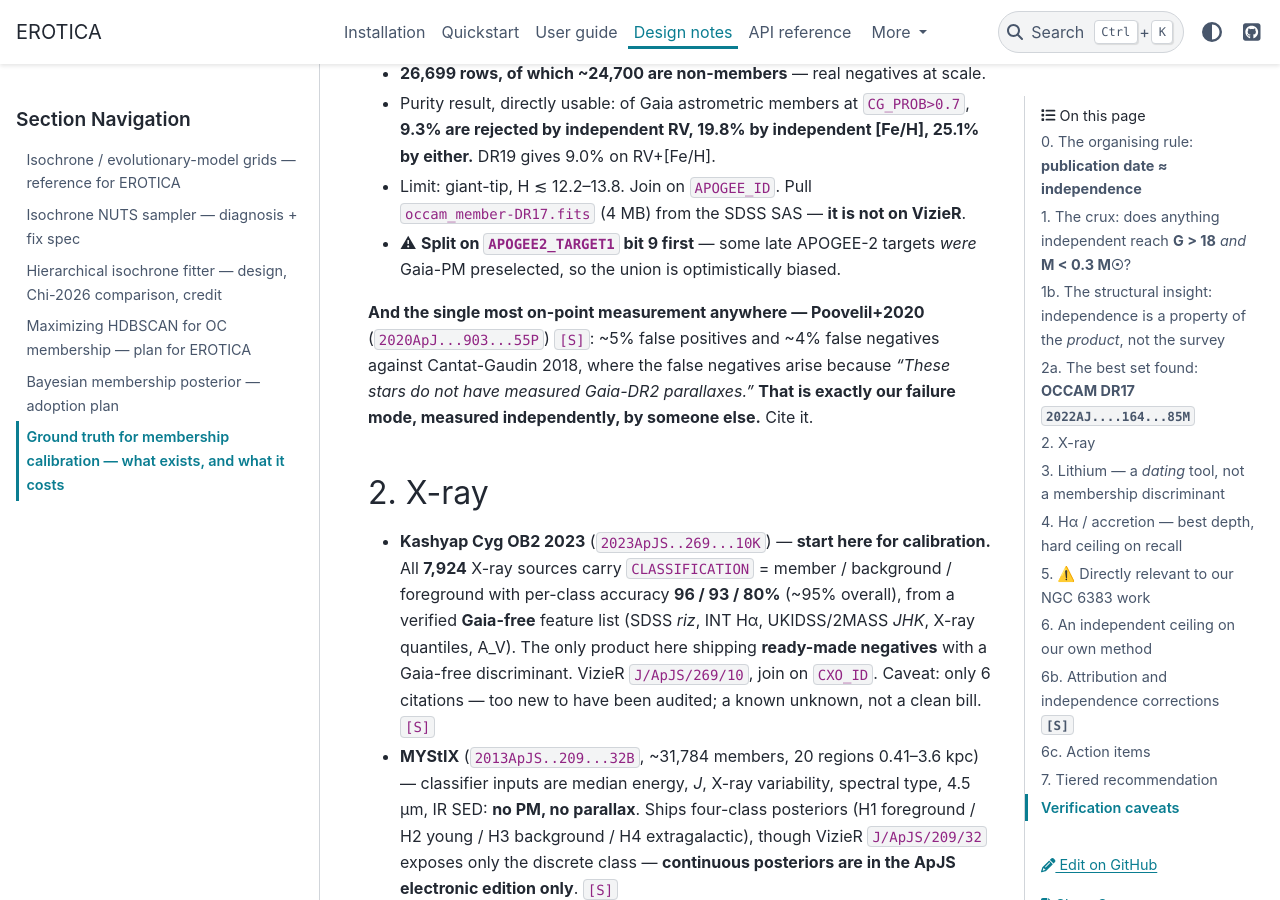
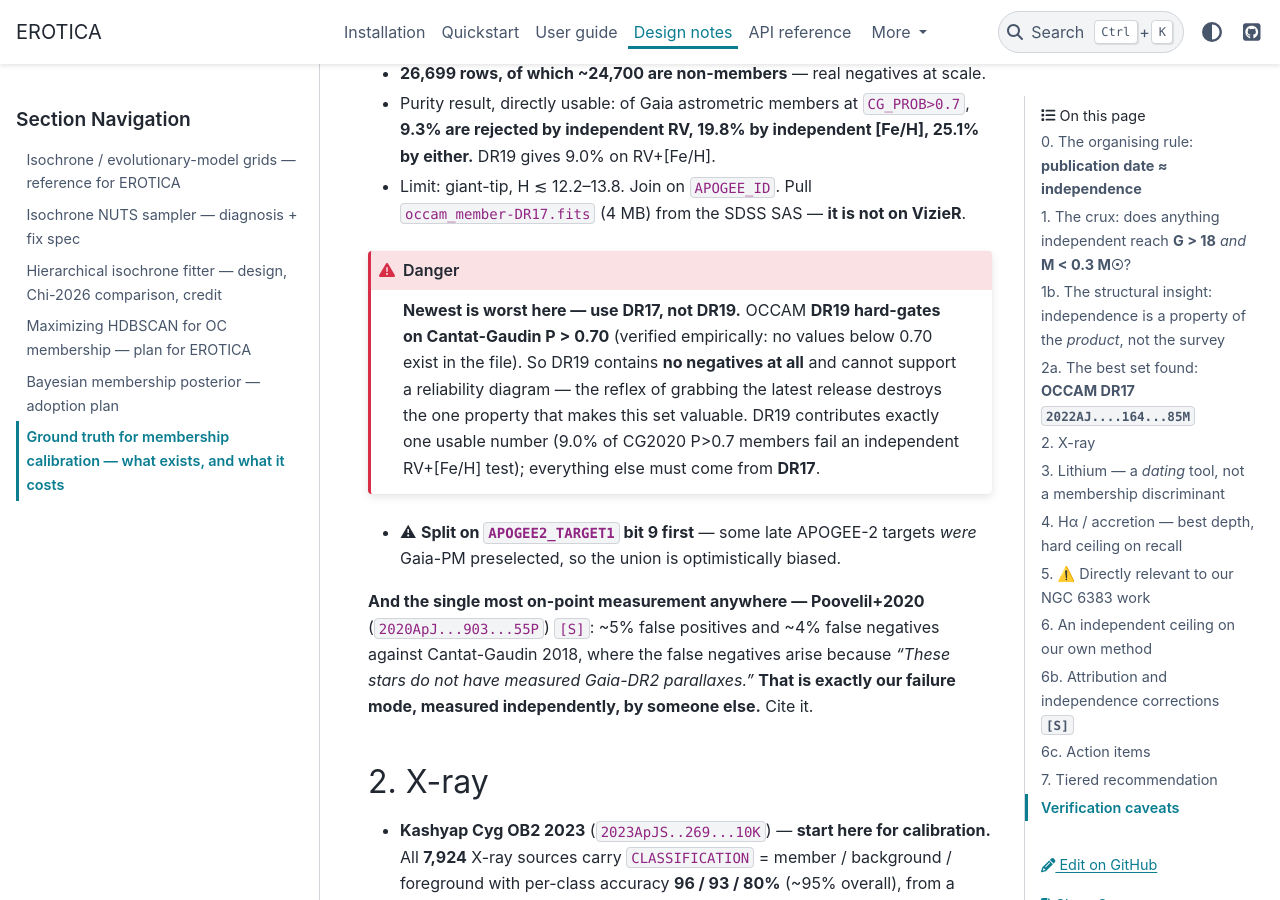
Before and after one commit to notluquis/erotica, a Sphinx documentation site: the page built from docs/design-notes/membership_ground_truth.md, in a window 1280 px wide and 900 px high, scrolled down 2524 px. Built offline with Sphinx 7.4.7 and the PyData theme 0.15.4, drawn with Linux system fonts in a browser that asks for light colours.

Commit message:
docs: OCCAM DR19 hard-gates on P>0.70 -- use DR17 for negatives
Final note from the ground-truth agent. OCCAM DR19 contains no Cantat-Gaudin
probability below 0.70 (verified empirically against the file), so it has no
negatives and cannot support a reliability diagram. The instinct to grab the
newest release destroys the one property that makes the set valuable. DR19
contributes a single number (9.0% of CG2020 P>0.7 members fail an independent
RV+[Fe/H] test); everything else comes from DR17.

Co-Authored-By: Claude Opus 5 (1M context) <noreply@anthropic.com>

````diff
--- a/docs/design-notes/membership_ground_truth.md
+++ b/docs/design-notes/membership_ground_truth.md
@@ -63,6 +63,14 @@ Ranks above the X-ray sets for *bright-end purity* because of how it was selecte
   by independent RV, 19.8% by independent [Fe/H], 25.1% by either.** DR19 gives 9.0% on RV+[Fe/H].
 - Limit: giant-tip, H ≲ 12.2–13.8. Join on `APOGEE_ID`. Pull `occam_member-DR17.fits` (4 MB) from
   the SDSS SAS — **it is not on VizieR**.
+
+```{danger}
+**Newest is worst here — use DR17, not DR19.** OCCAM **DR19 hard-gates on Cantat-Gaudin P > 0.70**
+(verified empirically: no values below 0.70 exist in the file). So DR19 contains **no negatives at
+all** and cannot support a reliability diagram — the reflex of grabbing the latest release destroys
+the one property that makes this set valuable. DR19 contributes exactly one usable number (9.0% of
+CG2020 P>0.7 members fail an independent RV+[Fe/H] test); everything else must come from **DR17**.
+```
 - ⚠ **Split on `APOGEE2_TARGET1` bit 9 first** — some late APOGEE-2 targets *were* Gaia-PM
   preselected, so the union is optimistically biased.
 
````
